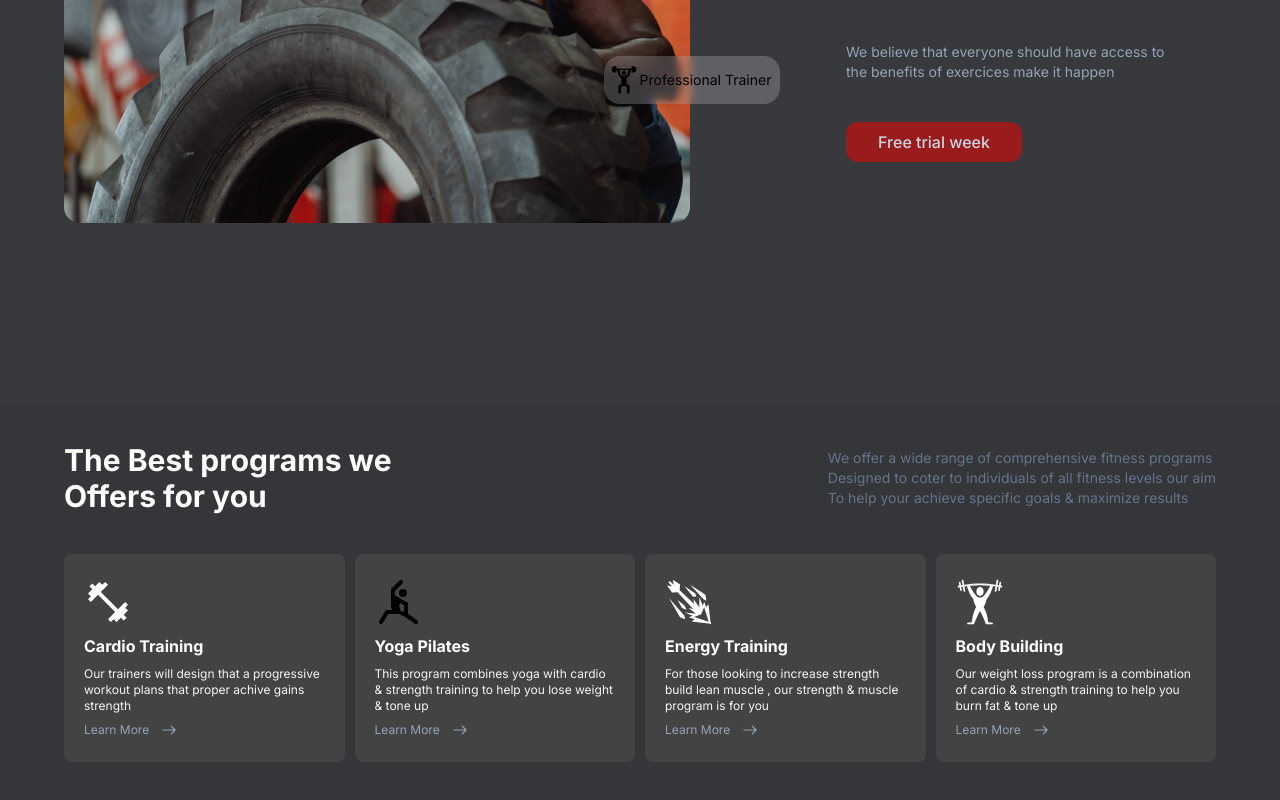
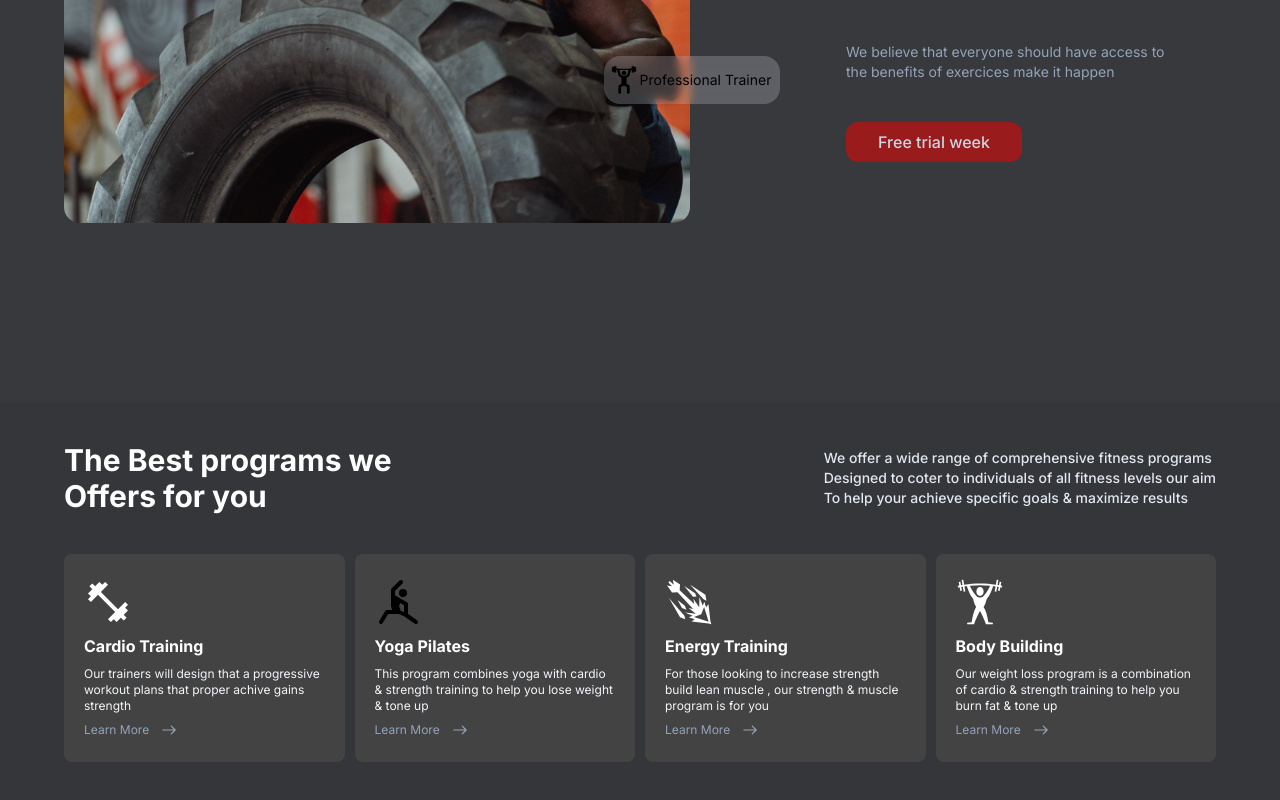
Before and after one commit to tchasinga/gym-rooms, a Next.js app: page / in a window 1280 px wide. Shown: the part 1274-2074 px from the top of the page. Built offline with nearby package versions, Linux system fonts and the light colour scheme.

Commit message:
New code is now added

```diff
--- a/src/app/components/BestOffer.jsx
+++ b/src/app/components/BestOffer.jsx
@@ -11,7 +11,7 @@
           <h1>The Best programs we <br /> Offers for you</h1>
         </div>
 
-         <div className="text-slate-500 text-sm font-normal">
+         <div className="text-slate-200 text-sm font-medium">
           <p>We offer a wide range of comprehensive fitness programs</p>
           <p>Designed to coter to individuals of all fitness levels our aim</p>
           <p>To help your achieve specific goals & maximize results</p>
```
